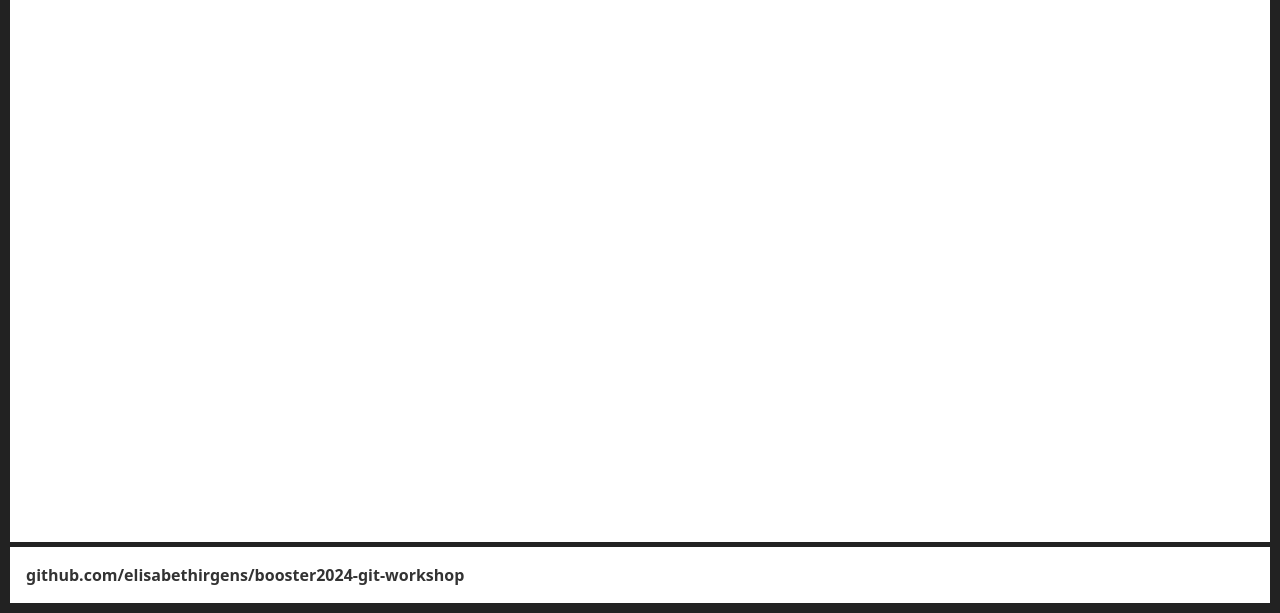
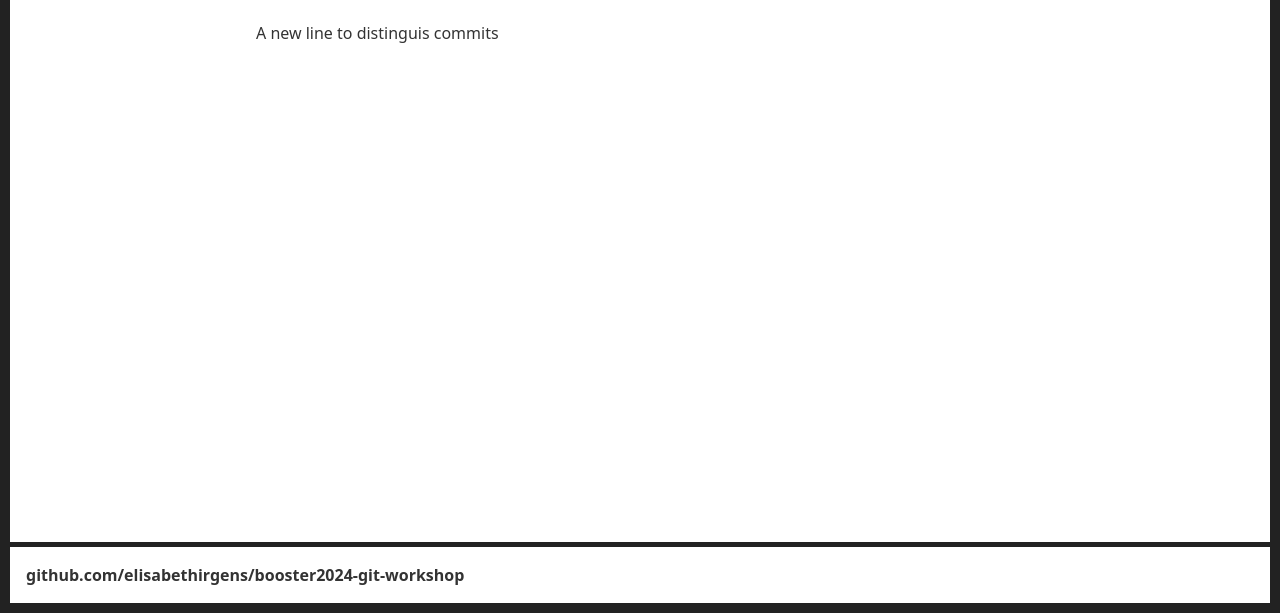
Before and after one commit to elisabethirgens/booster2024-git-workshop, an Eleventy site: page adventures/newAdventure.md in a window 1280 px wide. Shown: the part 191-804 px from the top of the page. Built offline with nearby package versions, Linux system fonts and the light colour scheme; Eleventy itself is replaced by a stand-in of ours; files that its build step writes are made by us from their sources.

Commit message:
Added a line

```diff
--- a/adventures/newAdventure.md
+++ b/adventures/newAdventure.md
@@ -6,3 +6,5 @@
 # A self made adventure for experimenting with git
 
 Content goes here
+
+A new line to distinguis commits
```
